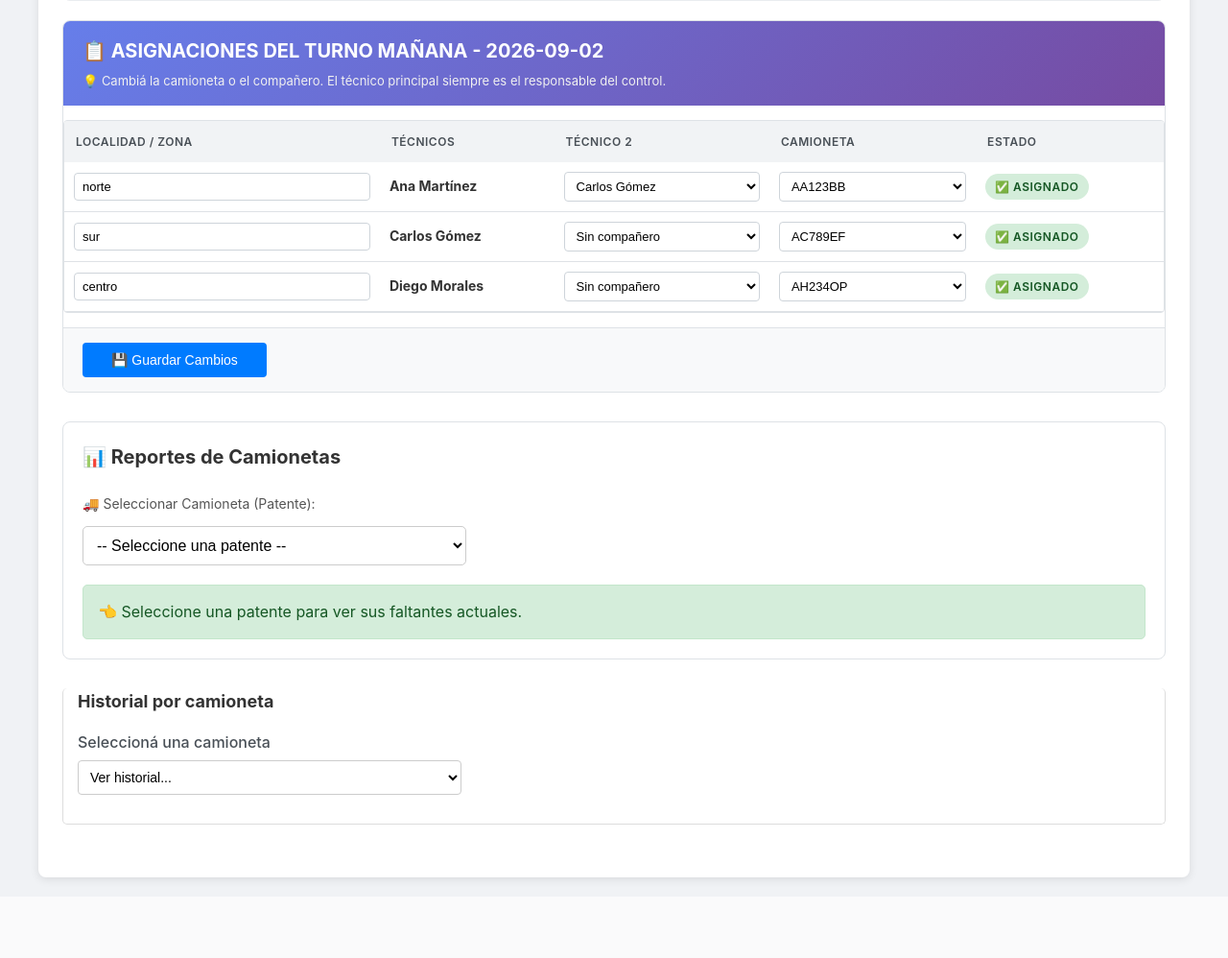
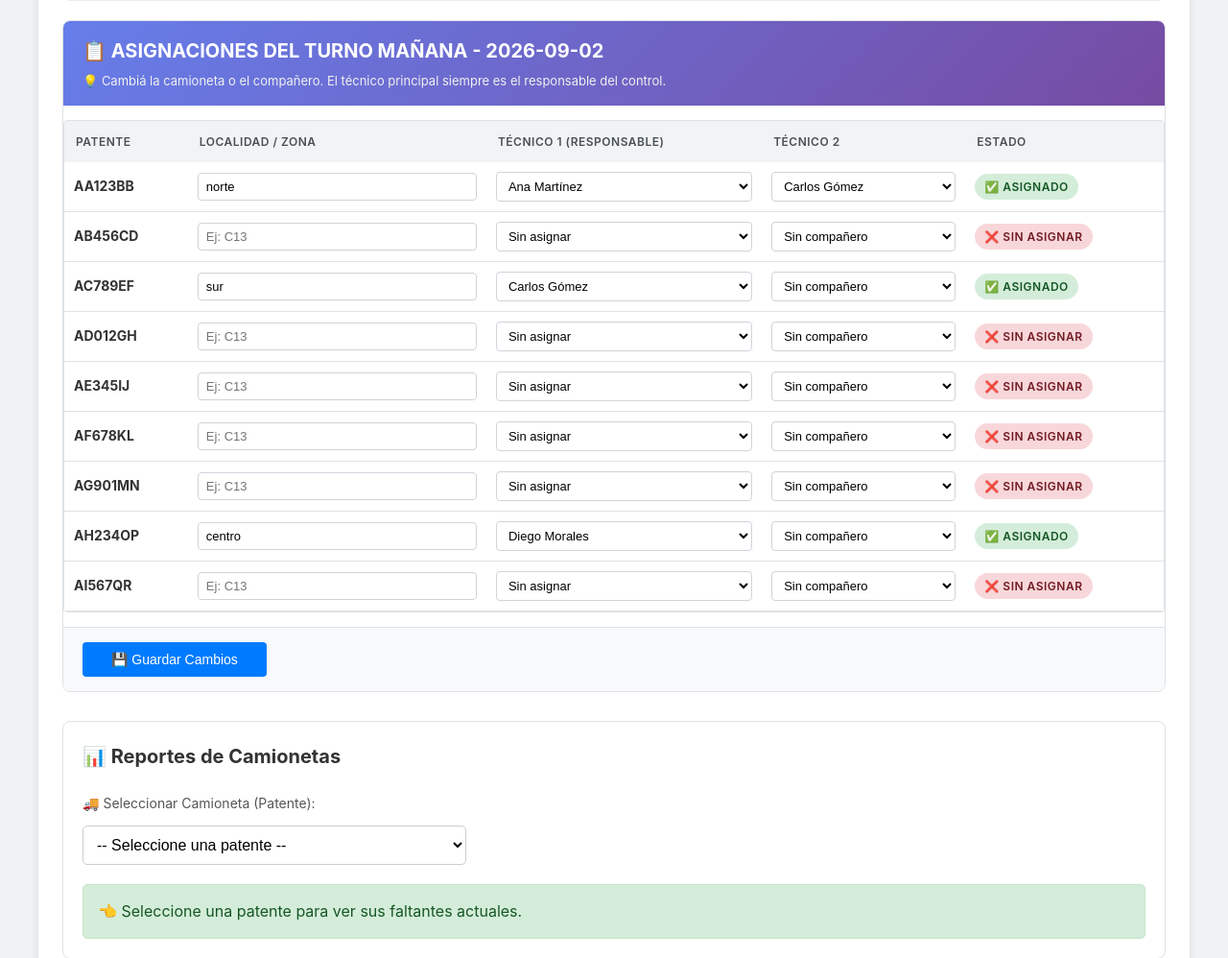
Before and after one commit to LuchoB93/control_deep, a Flask app: page /admin in a window 1280 px wide. Shown: the part 398-1396 px from the top of the page at 96% size. Before the commit the page ends 1320 px from the top, so only its background shows below. Run offline with Flask 3, Linux system fonts and the light colour scheme; a user stored in the database is signed in; data comes from the database, SQL or seed files in the repository; both versions use the stored data as it was after the commit.

Commit message:
agregue patenes fijas en sesion admin

```diff
--- a/app.py
+++ b/app.py
@@ -231,10 +231,14 @@ def admin():
     conexion = get_db()
 
     try:
+        # Obtener técnicos para los menús desplegables
         tecnicos = obtener_tecnicos()
+
+        # Obtener TODAS las camionetas activas (son las filas fijas)
         camionetas = obtener_camionetas()
 
-        # Obtener asignaciones actuales
+        # Obtener asignaciones para la fecha/jornada seleccionada
+        # IMPORTANTE: Ahora buscamos TODAS las asignaciones, sin filtrar por técnico
         asignaciones_actuales = conexion.execute('''
             SELECT a.id as asignacion_id, a.camioneta_id, a.tecnico_id, a.tecnico2_id, a.zona,
                    c.patente as camioneta_patente
@@ -243,17 +247,17 @@ def admin():
             WHERE a.fecha = ? AND a.jornada = ?
         ''', (fecha_seleccionada, jornada_seleccionada)).fetchall()
 
-        # Diccionario para fácil acceso
-        asignaciones_por_tecnico = {}
+        # Diccionario para fácil acceso: {camioneta_id: datos}
+        asignaciones_por_camioneta = {}
         for a in asignaciones_actuales:
-            asignaciones_por_tecnico[a['tecnico_id']] = {
+            asignaciones_por_camioneta[a['camioneta_id']] = {
                 'asignacion_id': a['asignacion_id'],
-                'camioneta_id': a['camioneta_id'],
-                'zona': a['zona'] or '',
-                'tecnico2_id': a['tecnico2_id']
+                'tecnico_id': a['tecnico_id'],
+                'tecnico2_id': a['tecnico2_id'],
+                'zona': a['zona'] or ''
             }
 
-        # Camionetas ocupadas para ese día/jornada (para no duplicar)
+        # Camionetas ocupadas (para deshabilitar opciones duplicadas) - Ya no lo necesitamos así, pero lo dejamos por compatibilidad
         camionetas_ocupadas = conexion.execute('''
             SELECT DISTINCT camioneta_id
             FROM asignaciones
@@ -262,11 +266,11 @@ def admin():
 
         camionetas_ocupadas_ids = [row['camioneta_id'] for row in camionetas_ocupadas]
 
-        # Reportes
+        # Reportes (Se mantiene igual)
         try:
             reportes = conexion.execute('''
                 SELECT
-                    r.id, r.tipo, r.elemento, r.estado, r.descripcion, r.fecha_hora, r.fecha_resolucion,
+                    r.id, r.tipo, r.elemento, r.estado, r.descripcion, r.fecha_hora,
                     COALESCE(cam.patente, 'SIN ASIGNAR') as patente,
                     COALESCE(u.nombre, 'TÉCNICO DESCONOCIDO') as tecnico_nombre
                 FROM reportes r
@@ -306,22 +310,22 @@ def admin():
     mensaje = request.args.get('mensaje', '')
     error = request.args.get('error', '')
 
-    # Generar la lista de filas de la planilla (una por técnico)
+    # Generar la lista de filas: ahora es POR CAMIONETA
     planilla = []
-    for tecnico in tecnicos:
-        info = asignaciones_por_tecnico.get(tecnico['id'], {
+    for camioneta in camionetas:
+        info = asignaciones_por_camioneta.get(camioneta['id'], {
             'asignacion_id': None,
-            'camioneta_id': None,
-            'zona': '',
-            'tecnico2_id': None
+            'tecnico_id': None,
+            'tecnico2_id': None,
+            'zona': ''
         })
         planilla.append({
-            'tecnico_id': tecnico['id'],
-            'tecnico_nombre': tecnico['nombre'],
+            'camioneta_id': camioneta['id'],
+            'camioneta_patente': camioneta['patente'],
             'asignacion_id': info['asignacion_id'],
-            'camioneta_id': info['camioneta_id'],
-            'zona': info['zona'],
-            'tecnico2_id': info['tecnico2_id']
+            'tecnico_id': info['tecnico_id'],
+            'tecnico2_id': info['tecnico2_id'],
+            'zona': info['zona']
         })
 
     return render_template('admin.html',
@@ -354,39 +358,32 @@ def guardar_planilla():
     conexion = get_db()
 
     try:
-        # Procesar cada técnico
-        for tecnico_id in request.form.getlist('tecnico_ids'):
-            tecnico_id = int(tecnico_id)
-            camioneta_id = request.form.get(f'camioneta_{tecnico_id}') or None
-            zona = request.form.get(f'zona_{tecnico_id}') or ''
-            tecnico2_id = request.form.get(f'tecnico2_{tecnico_id}') or None
+        # Procesar cada CAMIONETA (ahora son las filas fijas)
+        for camioneta_id in request.form.getlist('camioneta_ids'):
+            camioneta_id = int(camioneta_id)
+            tecnico_id = request.form.get(f'tecnico_{camioneta_id}') or None
+            tecnico2_id = request.form.get(f'tecnico2_{camioneta_id}') or None
+            zona = request.form.get(f'zona_{camioneta_id}') or ''
 
-            # Verificar si ya existe una asignación para ese técnico en esa fecha/jornada
+            # Verificar si ya existe una asignación para esa camioneta en esa fecha/jornada
             existe_asignacion = conexion.execute('''
                 SELECT id FROM asignaciones
-                WHERE tecnico_id = ? AND fecha = ? AND jornada = ?
-            ''', (tecnico_id, fecha, jornada)).fetchone()
+                WHERE camioneta_id = ? AND fecha = ? AND jornada = ?
+            ''', (camioneta_id, fecha, jornada)).fetchone()
 
             if existe_asignacion:
                 # Actualizar la existente
                 conexion.execute('''
                     UPDATE asignaciones
-                    SET camioneta_id = ?, zona = ?, tecnico2_id = ?, estado = 'PENDIENTE'
-                    WHERE tecnico_id = ? AND fecha = ? AND jornada = ?
-                ''', (camioneta_id, zona, tecnico2_id, tecnico_id, fecha, jornada))
+                    SET tecnico_id = ?, tecnico2_id = ?, zona = ?, estado = 'ASIGNADA'
+                    WHERE camioneta_id = ? AND fecha = ? AND jornada = ?
+                ''', (tecnico_id, tecnico2_id, zona, camioneta_id, fecha, jornada))
             else:
                 # Crear nueva
                 conexion.execute('''
                     INSERT INTO asignaciones (camioneta_id, tecnico_id, tecnico2_id, fecha, jornada, estado, zona)
-                    VALUES (?, ?, ?, ?, ?, 'PENDIENTE', ?)
+                    VALUES (?, ?, ?, ?, ?, 'ASIGNADA', ?)
                 ''', (camioneta_id, tecnico_id, tecnico2_id, fecha, jornada, zona))
-
-        # Actualizar estado a 'ASIGNADA' solo para los que tienen camioneta
-        conexion.execute('''
-            UPDATE asignaciones
-            SET estado = 'ASIGNADA'
-            WHERE fecha = ? AND jornada = ? AND camioneta_id IS NOT NULL
-        ''', (fecha, jornada))
 
         conexion.commit()
         mensaje = f'✅ Asignaciones guardadas correctamente para {fecha} ({jornada})'
--- a/templates/admin.html
+++ b/templates/admin.html
@@ -63,12 +63,12 @@
 
                 <div class="table-responsive">
                     <table class="table-planilla">
-                        <thead>
+                                                <thead>
                             <tr>
+                                <th>PATENTE</th>
                                 <th>LOCALIDAD / ZONA</th>
-                                <th>TÉCNICOS</th>
+                                <th>TÉCNICO 1 (Responsable)</th>
                                 <th>TÉCNICO 2</th>
-                                <th>CAMIONETA</th>
                                 <th>ESTADO</th>
                             </tr>
                         </thead>
@@ -76,38 +76,36 @@
                             {% for fila in planilla %}
                             <tr class="fila-asignacion">
                                 <td>
-                                    <input type="text" name="zona_{{ fila.tecnico_id }}" value="{{ fila.zona or '' }}" placeholder="Ej: C13">
+                                    <input type="hidden" name="camioneta_ids" value="{{ fila.camioneta_id }}">
+                                    <strong>{{ fila.camioneta_patente }}</strong>
                                 </td>
                                 <td>
-                                    <strong>{{ fila.tecnico_nombre }}</strong>
+                                    <input type="text" name="zona_{{ fila.camioneta_id }}" value="{{ fila.zona or '' }}" placeholder="Ej: C13">
                                 </td>
                                 <td>
-                                    <select name="tecnico2_{{ fila.tecnico_id }}" class="tecnico2-select">
-                                        <option value="">Sin compañero</option>
+                                    <select name="tecnico_{{ fila.camioneta_id }}" class="tecnico-select">
+                                        <option value="">Sin asignar</option>
                                         {% for tecnico in tecnicos %}
-                                            {% if tecnico.id != fila.tecnico_id %}
-                                                <option value="{{ tecnico.id }}"
-                                                    {% if tecnico.id == fila.tecnico2_id %}selected{% endif %}>
-                                                    {{ tecnico.nombre }}
-                                                </option>
-                                            {% endif %}
-                                        {% endfor %}
-                                    </select>
-                                </td>
-                                <td>
-                                    <select name="camioneta_{{ fila.tecnico_id }}" class="camioneta-select-planilla">
-                                        <option value="">Sin asignar</option>
-                                        {% for camioneta in camionetas %}
-                                            <option value="{{ camioneta.id }}"
-                                                {% if camioneta.id == fila.camioneta_id %}selected{% endif %}
-                                                {% if camioneta.id in camionetas_ocupadas and camioneta.id != fila.camioneta_id %}disabled{% endif %}>
-                                                {{ camioneta.patente }}
+                                            <option value="{{ tecnico.id }}"
+                                                {% if tecnico.id == fila.tecnico_id %}selected{% endif %}>
+                                                {{ tecnico.nombre }}
                                             </option>
                                         {% endfor %}
                                     </select>
                                 </td>
                                 <td>
-                                    {% if fila.camioneta_id %}
+                                    <select name="tecnico2_{{ fila.camioneta_id }}" class="tecnico2-select">
+                                        <option value="">Sin compañero</option>
+                                        {% for tecnico in tecnicos %}
+                                            <option value="{{ tecnico.id }}"
+                                                {% if tecnico.id == fila.tecnico2_id %}selected{% endif %}>
+                                                {{ tecnico.nombre }}
+                                            </option>
+                                        {% endfor %}
+                                    </select>
+                                </td>
+                                <td>
+                                    {% if fila.tecnico_id %}
                                         <span class="badge badge-success">✅ ASIGNADO</span>
                                     {% else %}
                                         <span class="badge badge-danger">❌ SIN ASIGNAR</span>
@@ -172,8 +170,8 @@
     </div>
 
     <script>
-        // Efecto visual al cambiar camioneta en la planilla
-        document.querySelectorAll('.camioneta-select-planilla').forEach(select => {
+               // Efecto visual al cambiar técnico principal (responsable)
+        document.querySelectorAll('.tecnico-select').forEach(select => {
             select.addEventListener('change', function() {
                 const fila = this.closest('tr');
                 const badge = fila.querySelector('.badge');
```
Also changed, not shown: database.db.
